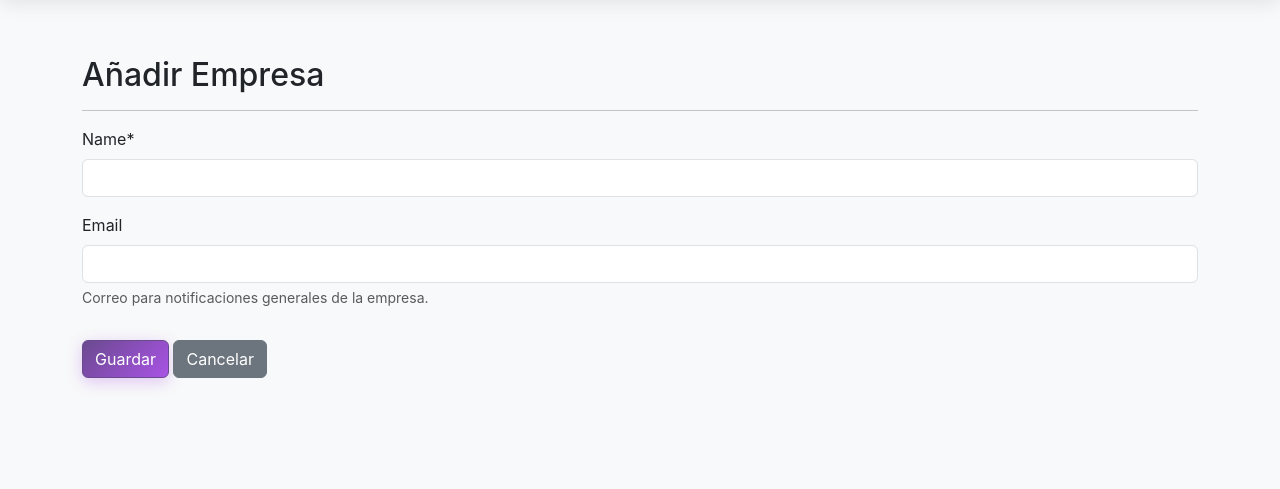
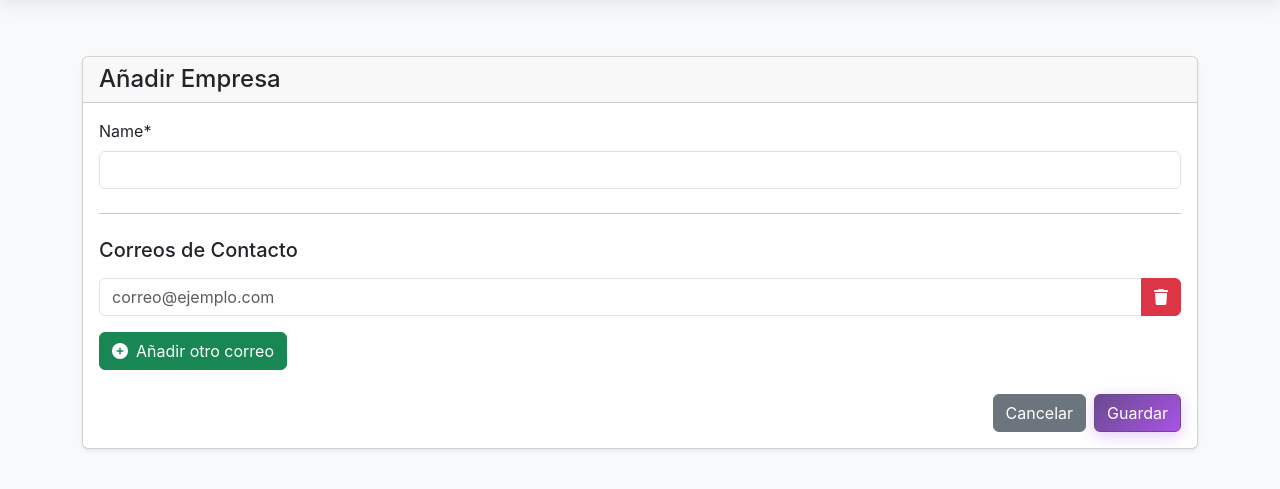
Before and after one commit to Desarrollo-SurPM/Selfing, a Django app: page /dashboard/companies/add/ in a window 1280 px wide. Shown: the part 78-567 px from the top of the page. Run offline with Django 5.2, Linux system fonts and the light colour scheme; the visitor is signed in with stand-in values (Sample User, id 1); some libraries are stand-ins or nearby versions.

Commit message:
Agregar mas correos para envios

```diff
--- a/core/models.py
+++ b/core/models.py
@@ -3,7 +3,13 @@ from django.contrib.auth.models import User
 
 class Company(models.Model):
     name = models.CharField(max_length=100, unique=True)
-    email = models.EmailField(blank=True, null=True, help_text="Correo para notificaciones generales de la empresa.")
+    # El campo 'email' ahora es un TextField para guardar múltiples correos
+    email = models.TextField(
+        blank=True,
+        null=True,
+        help_text="Correos para notificaciones, separados por comas."
+    )
+
     def __str__(self):
         return self.name
 
--- a/templates/company_form.html
+++ b/templates/company_form.html
@@ -4,13 +4,89 @@
 {% block title %}{{ title }}{% endblock %}
 
 {% block content %}
-<h2>{{ title }}</h2>
-<hr>
+<div class="card shadow-sm">
+    <div class="card-header">
+        <h2 class="h4 mb-0">{{ title }}</h2>
+    </div>
+    <div class="card-body">
+        <form method="post" id="company-form">
+            {% csrf_token %}
 
-<form method="post">
-    {% csrf_token %}
-    {{ form|crispy }}
-    <button type="submit" class="btn btn-primary mt-3">Guardar</button>
-    <a href="{% url 'manage_companies' %}" class="btn btn-secondary mt-3">Cancelar</a>
-</form>
+            {{ form.name|as_crispy_field }}
+
+            <input type="hidden" name="email" id="id_email_hidden">
+
+            <hr class="my-4">
+
+            <h5 class="mb-3">Correos de Contacto</h5>
+
+            <div id="email-fields-container">
+                </div>
+
+            <button type="button" id="add-email-button" class="btn btn-success mt-2">
+                <i class="fas fa-plus-circle me-2"></i>Añadir otro correo
+            </button>
+
+            <div class="d-flex justify-content-end mt-4">
+                <a href="{% url 'manage_companies' %}" class="btn btn-secondary me-2">Cancelar</a>
+                <button type="submit" class="btn btn-primary">Guardar</button>
+            </div>
+        </form>
+    </div>
+</div>
+
+<script>
+document.addEventListener('DOMContentLoaded', function() {
+    const container = document.getElementById('email-fields-container');
+    const addButton = document.getElementById('add-email-button');
+    const form = document.getElementById('company-form');
+    const hiddenEmailInput = document.getElementById('id_email_hidden');
+
+    // Obtenemos los correos iniciales del campo 'email' del formulario de Django.
+    // Django renderizará un <textarea> que no vemos, pero podemos leer su valor.
+    const initialEmails = `{{ form.email.value|default:'' }}`.split(',').map(e => e.trim()).filter(e => e);
+
+    function createEmailInput(value = '') {
+        const div = document.createElement('div');
+        div.className = 'input-group mb-2';
+
+        const input = document.createElement('input');
+        input.type = 'email';
+        input.className = 'form-control dynamic-email';
+        input.value = value;
+        input.placeholder = 'correo@ejemplo.com';
+
+        const removeButton = document.createElement('button');
+        removeButton.type = 'button';
+        removeButton.className = 'btn btn-danger';
+        removeButton.innerHTML = '<i class="fas fa-trash"></i>';
+        removeButton.onclick = () => div.remove();
+
+        div.appendChild(input);
+        div.appendChild(removeButton);
+        container.appendChild(div);
+    }
+
+    // Cargar los correos existentes al editar
+    if (initialEmails.length > 0) {
+        initialEmails.forEach(email => createEmailInput(email));
+    } else {
+        // Añadir un campo vacío si es un formulario nuevo
+        createEmailInput();
+    }
+
+    // Evento para el botón de añadir
+    addButton.addEventListener('click', () => createEmailInput());
+
+    // Antes de enviar el formulario, juntamos todos los correos en el campo oculto
+    form.addEventListener('submit', function(e) {
+        const allEmailInputs = container.querySelectorAll('.dynamic-email');
+        const emails = Array.from(allEmailInputs)
+                            .map(input => input.value.trim())
+                            .filter(email => email); // Filtra los campos vacíos
+
+        hiddenEmailInput.value = emails.join(',');
+    });
+});
+</script>
 {% endblock %}
```
Also changed, not shown: core/migrations/0012_alter_company_email.py (added).
